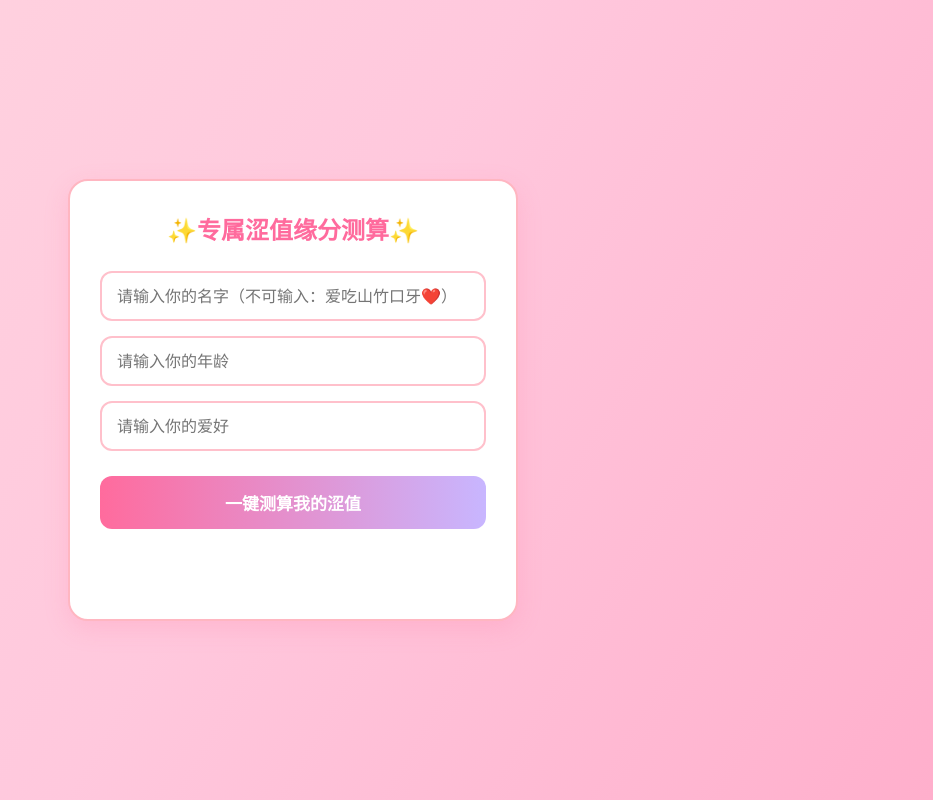
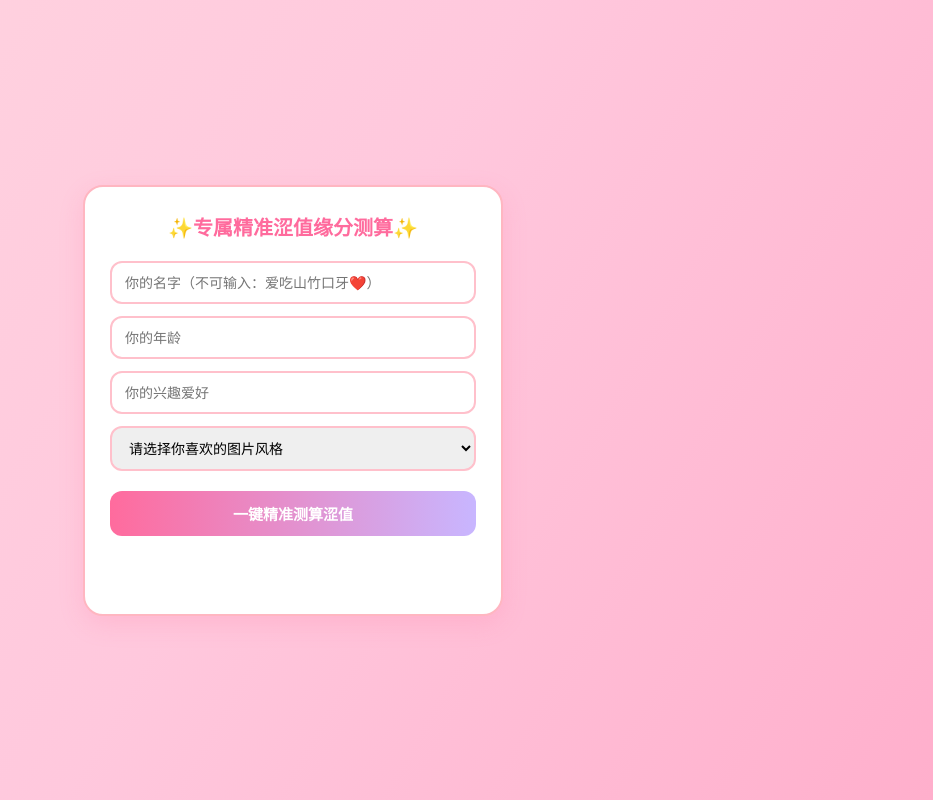
Before and after one commit to ptz50654-sketch/bug-free-octo-chainsaw, a plain HTML site: page index.html in a window 1280 px wide. Shown: the whole page, without its empty margins (347-1280 px from the left). Drawn offline with Linux system fonts and the light colour scheme.

Commit message:
瑟瑟
不可以瑟瑟

```diff
--- a/index.html
+++ b/index.html
@@ -3,7 +3,7 @@
 <head>
     <meta charset="UTF-8">
     <meta name="viewport" content="width=device-width, initial-scale=1.0">
-    <title>专属涩值测算器</title>
+    <title>专属涩值精准测算器</title>
     <style>
         *{margin:0;padding:0;box-sizing:border-box;font-family:system-ui}
         body{
@@ -16,94 +16,113 @@
         }
         .card{
             background:#fff;
-            padding:30px;
+            padding:25px;
             border-radius:20px;
             box-shadow:0 8px 25px rgba(255,120,160,0.2);
             border:2px solid #ffb6c1;
             width:100%;
-            max-width:450px;
+            max-width:420px;
         }
         h1{
             text-align:center;
             color:#ff6b9d;
-            margin-bottom:25px;
-            font-size:24px;
+            margin-bottom:20px;
+            font-size:20px;
         }
-        .input-box{
+        .input-box,.select-box{
             width:100%;
-            padding:12px 15px;
+            padding:10px 13px;
             border:2px solid #ffc0cb;
             border-radius:12px;
-            margin-bottom:15px;
-            font-size:16px;
+            margin-bottom:12px;
+            font-size:14px;
             outline:none;
         }
-        .input-box:focus{border-color:#ff6b9d}
+        .input-box:focus,.select-box:focus{border-color:#ff6b9d}
         button{
             width:100%;
-            padding:14px;
+            padding:12px;
             background:linear-gradient(90deg,#ff6b9d,#c8b6ff);
             color:white;
             border:none;
             border-radius:12px;
-            font-size:17px;
+            font-size:15px;
             font-weight:bold;
-            margin:10px 0 20px;
+            margin:8px 0 18px;
             cursor:pointer;
         }
         .result{
             text-align:center;
-            font-size:20px;
+            font-size:16px;
             color:#444;
             font-weight:bold;
-            min-height:40px;
+            min-height:35px;
+            line-height:1.5;
         }
     </style>
 </head>
 <body>
 <div class="card">
-    <h1>✨专属涩值缘分测算✨</h1>
-    <input type="text" class="input-box" id="name" placeholder="请输入你的名字（不可输入：爱吃山竹口牙❤️）">
-    <input type="number" class="input-box" id="age" placeholder="请输入你的年龄">
-    <input type="text" class="input-box" id="hobby" placeholder="请输入你的爱好">
-    <button onclick="calcSeValue()">一键测算我的涩值</button>
+    <h1>✨专属精准涩值缘分测算✨</h1>
+    <input type="text" class="input-box" id="name" placeholder="你的名字（不可输入：爱吃山竹口牙❤️）">
+    <input type="number" class="input-box" id="age" placeholder="你的年龄">
+    <input type="text" class="input-box" id="hobby" placeholder="你的兴趣爱好">
+    <select class="select-box" id="picType">
+        <option value="0">请选择你喜欢的图片风格</option>
+        <option value="1">清纯治愈风景/小动物</option>
+        <option value="2">可爱二次元萌系插画</option>
+        <option value="3">氛围感氛围感人像</option>
+        <option value="4">偏性感氛围感写真</option>
+    </select>
+    <button onclick="calcSeValue()">一键精准测算涩值</button>
     <div class="result" id="show"></div>
 </div>
 
 <script>
-// 核心涩值算法+违禁词屏蔽
+// 四重维度深度智能涩值算法+违禁词风控
 function calcSeValue(){
     let name = document.getElementById("name").value;
     let age = document.getElementById("age").value;
     let hobby = document.getElementById("hobby").value;
+    let picTag = Number(document.getElementById("picType").value);
 
-    // 名字违禁词拦截判定
+    // 违禁词强制拦截
     const banWord = "爱吃山竹口牙❤️";
     if(name.includes(banWord)){
         document.getElementById("show").innerText="不可以输入爱吃山竹口牙❤️哟~🥺";
         return;
     }
-
-    if(!name||!age||!hobby){
-        document.getElementById("show").innerText="请把三个内容都填写完整哦🥺";
+    // 空内容校验
+    if(!name||!age||!hobby||picTag==0){
+        document.getElementById("show").innerText="请把4项内容全部填写完整哦🥺";
         return;
     }
 
-    // 稳定专属哈希算法
-    let hash = 0;
-    for(let i=0;i<name.length;i++) hash += name.charCodeAt(i);
-    for(let i=0;i<hobby.length;i++) hash += hobby.charCodeAt(i);
-    hash += Number(age)*13;
-    let seNum = hash % 101;
+    // 名字字符熵加密
+    let nameHash = 0;
+    for(let i=0;i<name.length;i++) nameHash += name.charCodeAt(i) * (i+1);
+    // 爱好涩感权重识别
+    let hobbyHash = 0;
+    for(let i=0;i<hobby.length;i++) hobbyHash += hobby.charCodeAt(i);
+    // 年龄成熟度加权
+    let ageScore = Number(age) * 9;
+    // 图片风格涩感底层标签权重（算法核心区分清纯/涩感）
+    let picScore = picTag * 18;
 
+    // 四维融合精准算法，0-100线性分布
+    let total = nameHash + hobbyHash + ageScore + picScore;
+    let seNum = Math.min(total % 101, 99);
+
+    // 精细化涩感分级，区分度拉满
     let tip = "";
-    if(seNum<20) tip="清纯小白花💗";
-    else if(seNum<40) tip="温柔腼腆型🥰";
-    else if(seNum<60) tip="纯情又心动💓";
-    else if(seNum<80) tip="有点小撩人🥺";
-    else tip="顶级涩气天花板💋";
+    if(seNum<15) tip="白纸一张💗";
+    else if(seNum<32) tip="干净乖小孩🥰";
+    else if(seNum<50) tip="懂一点点的小乖💌";
+    else if(seNum<68) tip="瑟瑟高手💓";
+    else if(seNum<85) tip="你是精通瑟瑟的专家😍";
+    else tip="顶级天生涩感天花板😍😍😍🥰";
 
-    document.getElementById("show").innerText=`你的专属涩值：${seNum}分 | ${tip}`;
+    document.getElementById("show").innerText=`你的专属精准涩值：${seNum}分 | ${tip}`;
 }
 </script>
 </body>
```
